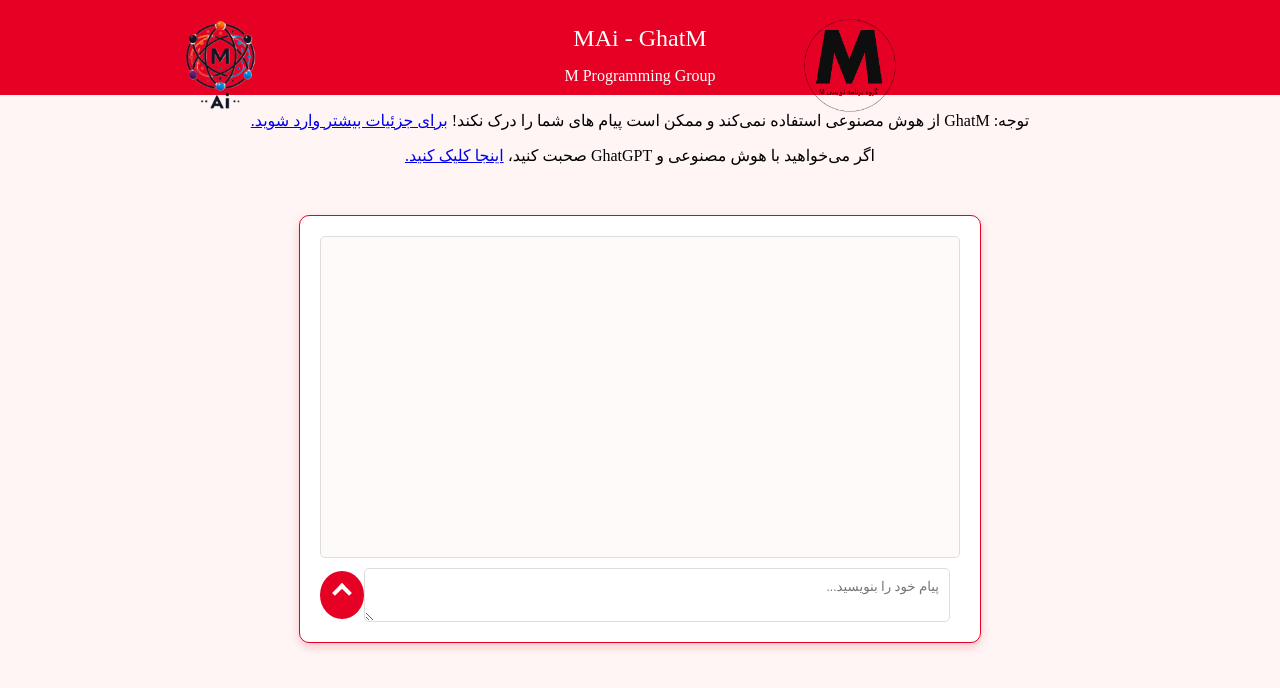
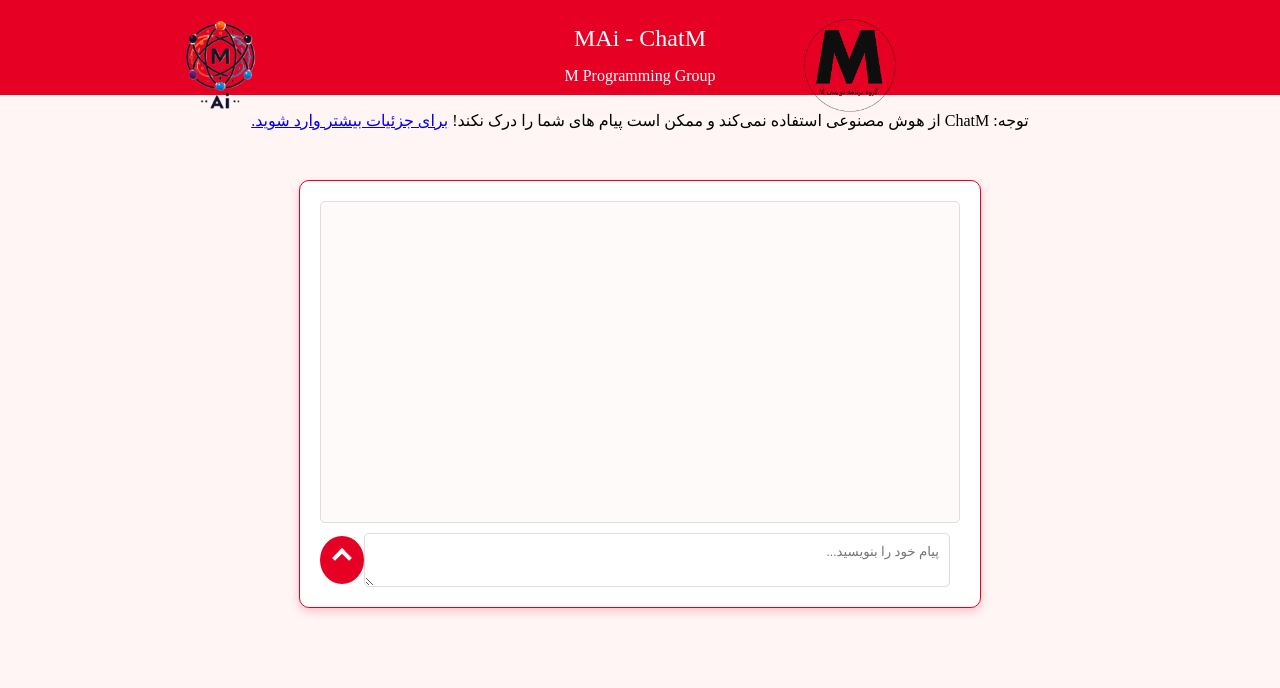
Before and after one commit to ehsan-hashemi/MAi, a plain HTML site: page index.html in a window 1280 px wide. Drawn offline with nearby package versions, Linux system fonts and the light colour scheme; a web font is replaced by a local one.

Commit message:
Update index.html

```diff
--- a/index.html
+++ b/index.html
@@ -3,18 +3,17 @@
 <head>
     <meta charset="UTF-8">
     <meta name="viewport" content="width=device-width, initial-scale=1.0">
-    <title>MAi - GhatM</title>
+    <title>MAi - ChatM</title>
     <link rel="icon" type="image/png" href="MAI.png">
     <link rel="stylesheet" href="./styles.css">
 </head>
 <body>
     <div class="navbar0"></div>
-    <div class="navbar1">MAi - GhatM</div>
+    <div class="navbar1">MAi - ChatM</div>
     <div class="navbar2">M Programming Group</div>
     <img class="logo1" src="MAI.png" alt="logo_MAi">
     <img class="logo2" src="لوگو گروه برنامه نویسی Mبرش داده شده.png" alt="logo_M Programming Group">
-    <p class="abtph">توجه: GhatM از هوش مصنوعی استفاده نمی‌کند و ممکن است پیام های شما را درک نکند! <a href="/about_ghatbotghatm/">برای جزئیات بیشتر وارد شوید.</a></p>
-    <p class="abtph">اگر می‌خواهید با هوش مصنوعی و GhatGPT صحبت کنید، <a href="/GhatGPT/">اینجا کلیک کنید.</a></p>
+    <p class="abtph">توجه: ChatM از هوش مصنوعی استفاده نمی‌کند و ممکن است پیام های شما را درک نکند! <a href="/about_ghatbotghatm/">برای جزئیات بیشتر وارد شوید.</a></p>
     <div class="chat-container">
         <div id="chat-box"></div>
         <div class="input-container">
```
